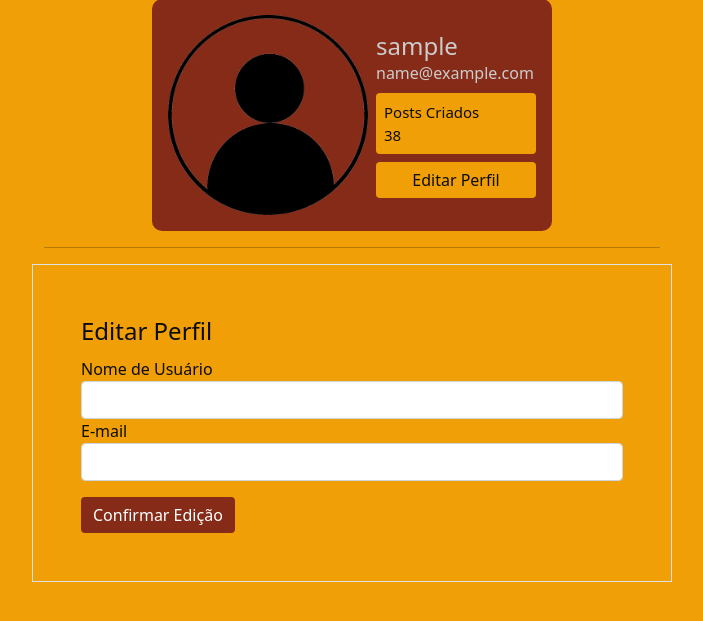
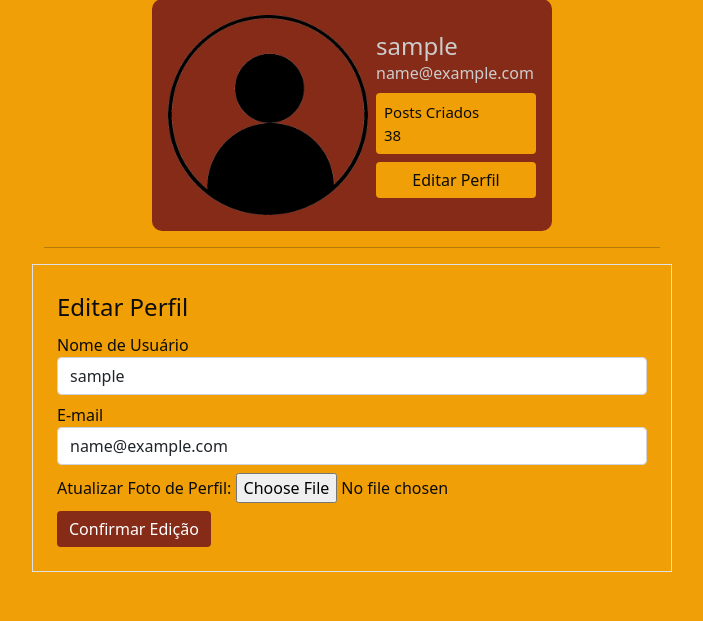
Before and after one commit to sandromzljr/Bar-Mazzolla, a Flask app: page /perfil/editar in a window 1280 px wide. Shown: the part 105-726 px from the top of the page, without its empty margins (288-991 px from the left). Run offline with Flask 2, Linux system fonts and the light colour scheme; the visitor is signed in with stand-in values (Sample User, id 1); data comes from the database, SQL or seed files in the repository; some libraries are stand-ins or nearby versions.

Commit message:
feature: add code for edit profile, add code for edit photo profile

```diff
--- a/sitebarmazzolla/forms.py
+++ b/sitebarmazzolla/forms.py
@@ -1,7 +1,9 @@
 from flask_wtf import FlaskForm
+from flask_wtf.file import FileField, FileAllowed
 from wtforms import StringField, PasswordField, SubmitField, BooleanField
 from wtforms.validators import DataRequired, Length, Email, EqualTo, ValidationError
 from sitebarmazzolla.models import Usuario
+from flask_login import current_user
 
 
 class FormCriarConta(FlaskForm):
@@ -28,4 +30,11 @@ class FormLogin(FlaskForm):
 class FormEditarPerfil(FlaskForm):
     username = StringField('Nome de Usuário', validators=[DataRequired()])
     email = StringField('E-mail', validators=[DataRequired(), Email()])
+    foto_perfil = FileField('Atualizar Foto de Perfil:', validators=[FileAllowed(['jpg', 'png'])])
     btn_submit_edit_perfil = SubmitField('Confirmar Edição')
+
+    def validate_email(self, email):
+        if current_user.email != email.data:
+            usuario = Usuario.query.filter_by(email=email.data).first()
+            if usuario:
+                raise ValidationError('E-mail já cadastrado. Utilize outro e-mail para continuar.')
--- a/sitebarmazzolla/routes.py
+++ b/sitebarmazzolla/routes.py
@@ -75,6 +75,14 @@ def criar_post():
 @login_required
 def editar_perfil():
     form = FormEditarPerfil()
-
+    if form.validate_on_submit():
+        current_user.email = form.email.data
+        current_user.username = form.username.data
+        database.session.commit()
+        flash('Perfil atualizado com sucesso.', 'alert-sucess')
+        return redirect(url_for('perfil'))
+    elif request.method == "GET":
+        form.email.data = current_user.email
+        form.username.data = current_user.username
     foto_perfil = url_for('static', filename='fotos_perfil/{}'.format(current_user.foto_perfil))
     return render_template('editarperfil.html', foto_perfil=foto_perfil, form=form)
--- a/sitebarmazzolla/templates/editarperfil.html
+++ b/sitebarmazzolla/templates/editarperfil.html
@@ -4,11 +4,11 @@
 <div class="container w-50">
     <hr>
     <div class="row">
-        <form method="post" action="" class="border p-5 mb-2">
+        <form method="post" action="" class="border p-4 mb-2" enctype="multipart/form-data">
             {{ form.csrf_token }}
             <legend>Editar Perfil</legend>
             <fieldset>
-                <div class="form-group w-100">
+                <div class="form-group mb-2 w-100">
                     {{ form.username.label(class="form-control-label") }}
                     {% if form.username.errors %}
                     {{ form.username(class="form-control is-invalid") }}
@@ -21,7 +21,7 @@
                     {{ form.username(class="form-control") }}
                     {% endif %}
                 </div>
-                <div class="form-group mb-3 w-100">
+                <div class="form-group mb-2 w-100">
                     {{ form.email.label(class="form-control-label") }}
                     {% if form.email.errors %}
                     {{ form.email(class="form-control is-invalid") }}
@@ -34,6 +34,15 @@
                     {{ form.email(class="form-control") }}
                     {% endif %}
                 </div>
+                <div class="form-group mb-2 w-100">
+                    {{ form.foto_perfil.label }}
+                    {{ form.foto_perfil(class="form-control-file") }}
+                    {%  if form.foto_perfil.errors %}
+                        {% for error in form.foto_perfil.errors %}
+                            <span class="text-danger">{{ erro }}</span><br>
+                        {% endfor %}
+                    {% endif %}
+                </div>
             </fieldset>
             {{ form.btn_submit_edit_perfil(class="btn btn-primary", style="background-color: #852B17; border:none") }}
         </form>
```
Also changed, not shown: 1 other file.
